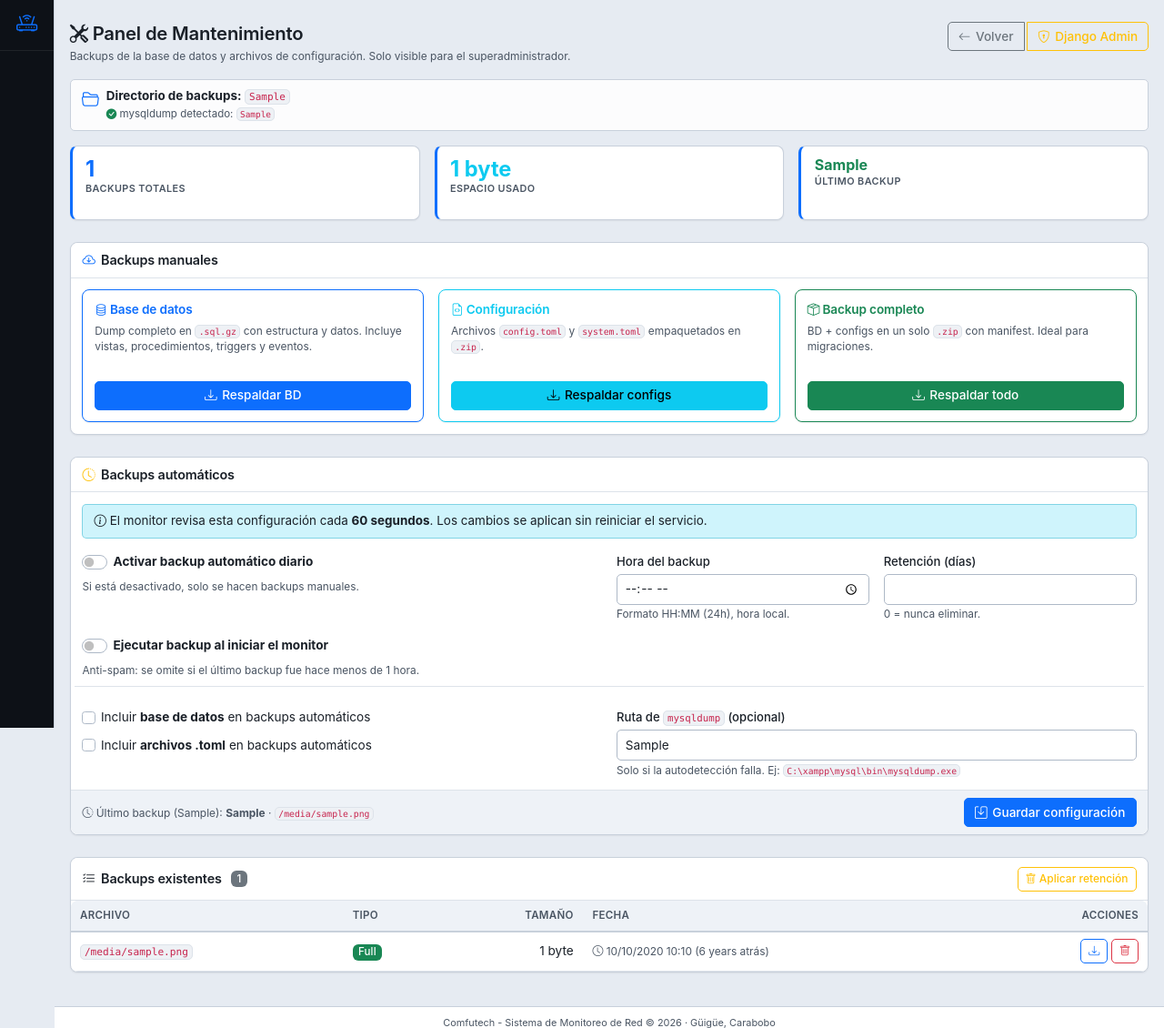
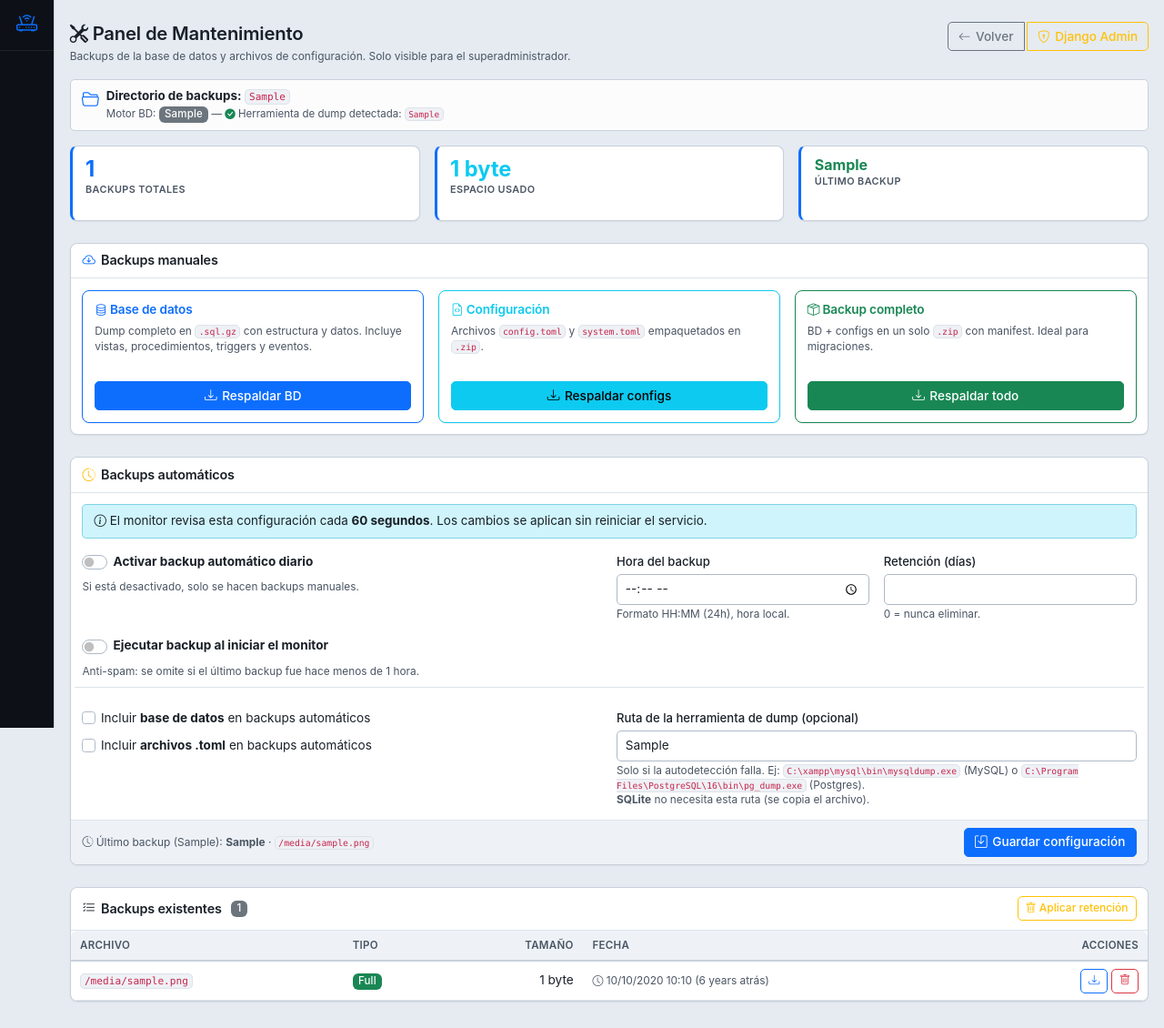
Before and after one commit to xvictor-aa1/comfutech-monitor-3-0, a Django app: template templates/mantenimiento/panel.html in a window 1280 px wide. Shown: the top 1130 px of the page at 91% size. Run offline with Django 5.2, Linux system fonts and the light colour scheme; the template is opened without the code that fills it: most values are stand-ins (such as "Sample title", 1, 10 or a date in 2020).

Commit message:
corregido fallo en la implementación del soporte de PostgreSQL

```diff
--- a/requeriments.txt
+++ b/requeriments.txt
@@ -11,4 +11,5 @@ openpyxl
 reportlab
 dynaconf
 dynaconf[toml]
+psycopg[binary]
 tomlkit
--- a/templates/mantenimiento/panel.html
+++ b/templates/mantenimiento/panel.html
@@ -36,13 +36,18 @@
         <code>{{ stats.backup_dir }}</code>
         <br>
         <span class="text-muted" style="font-size: 0.72rem;">
-            {% if stats.mysqldump_path %}
-            <i class="bi bi-check-circle-fill text-success"></i>
-            mysqldump detectado: <code>{{ stats.mysqldump_path }}</code>
+            Motor BD: <span class="badge bg-secondary">{{ stats.db_engine }}</span>
+            {% if stats.db_engine == "sqlite" %}
+                — <i class="bi bi-check-circle-fill text-success"></i>
+                SQLite usa copia nativa (no requiere herramienta externa).
+            {% elif stats.dump_tool_path %}
+                — <i class="bi bi-check-circle-fill text-success"></i>
+                Herramienta de dump detectada:
+                <code>{{ stats.dump_tool_path }}</code>
             {% else %}
-            <i class="bi bi-exclamation-triangle-fill text-danger"></i>
-            <strong>mysqldump no encontrado.</strong>
-            Instálalo o configura la ruta más abajo.
+                — <i class="bi bi-exclamation-triangle-fill text-danger"></i>
+                <strong>Herramienta de dump no encontrada</strong>
+                (mysqldump o pg_dump). Instálala o configura la ruta más abajo.
             {% endif %}
         </span>
     </div>
@@ -261,15 +266,17 @@
                 <!-- mysqldump path -->
                 <div class="col-md-6">
                     <label class="form-label small mb-1">
-                        Ruta de <code>mysqldump</code> (opcional)
+                        Ruta de la herramienta de dump (opcional)
                     </label>
-                    <input type="text" name="mysql_dump_path"
-                           class="form-control form-control-sm"
-                           value="{{ cfg.mysql_dump_path }}"
-                           placeholder="Vacío = autodetección">
+                    <input type="text" name="dump_tool_path"
+                        class="form-control form-control-sm"
+                        value="{{ cfg.dump_tool_path|default:'' }}"
+                        placeholder="Vacío = autodetección">
                     <div class="form-text small">
                         Solo si la autodetección falla. Ej:
-                        <code>C:\xampp\mysql\bin\mysqldump.exe</code>
+                        <code>C:\xampp\mysql\bin\mysqldump.exe</code> (MySQL) o
+                        <code>C:\Program Files\PostgreSQL\16\bin\pg_dump.exe</code> (Postgres).
+                        <br><strong>SQLite</strong> no necesita esta ruta (se copia el archivo).
                     </div>
                 </div>
 
```
Also changed, not shown: mantenimiento/services/backup.py (+15 -2 lines).
